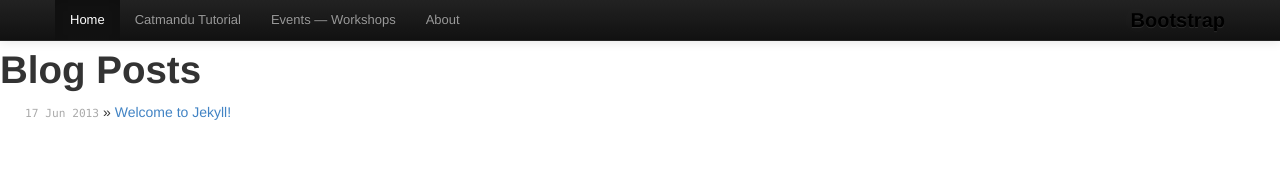
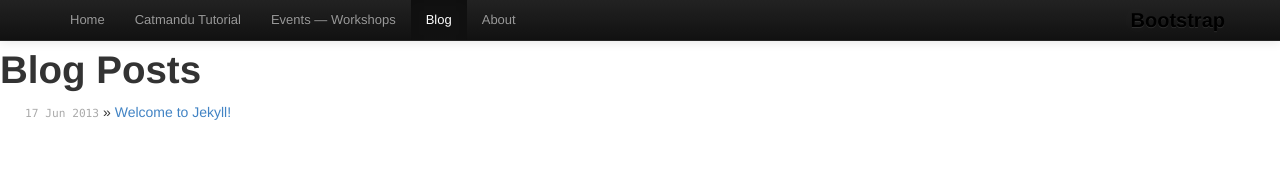
Before and after one commit to LibreCat/librecat.github.io, a Jekyll site: the page built from blog.html, in a window 1280 px wide. Shown: the top 190 px of the page. Built offline with Jekyll 4.4.1, drawn with Linux system fonts in a browser that asks for light colours; comment, search, counter and statistics services are not loaded.

Commit message:
blog posts (and everything else in sub-directories) need absolute paths

```diff
--- a/_includes/navbar.html
+++ b/_includes/navbar.html
@@ -12,17 +12,20 @@
           <a class="brand" href="./index.html">Bootstrap</a>
           <div class="nav-collapse collapse">
                           <ul class="nav">
-                <li class="active">
-                  <a href="./index.html">Home</a>
+                <li class="{% if "index.html" == page.path %}active{% endif %}">
+                  <a href="/index.html">Home</a>
                 </li>
-                <li class="">
-                  <a href="./catmandu.html">Catmandu Tutorial</a>
+                <li class="{% if "catmandu.html" == page.path %}active{% endif %}">
+                  <a href="/catmandu.html">Catmandu Tutorial</a>
                 </li>
-                <li class="">
-                  <a href="./events.html">Events &mdash; Workshops</a>
+                <li class="{% if "events.html" == page.path %}active{% endif %}">
+                  <a href="/events.html">Events &mdash; Workshops</a>
                 </li>
-                 <li class="">
-                  <a href="./about.html">About</a>
+                <li class="{% if "blog.html" == page.path %}active{% endif %}">
+                  <a href="/blog.html">Blog</a>
+                </li>
+                 <li class="{% if "about.html" == page.path %}active{% endif %}">
+                  <a href="/about.html">About</a>
                 </li>
               </ul>
           </div>
```
